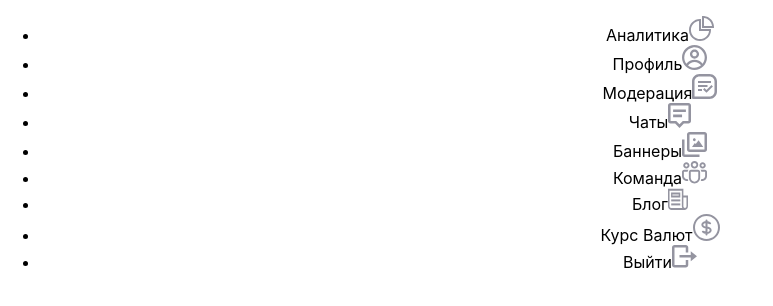
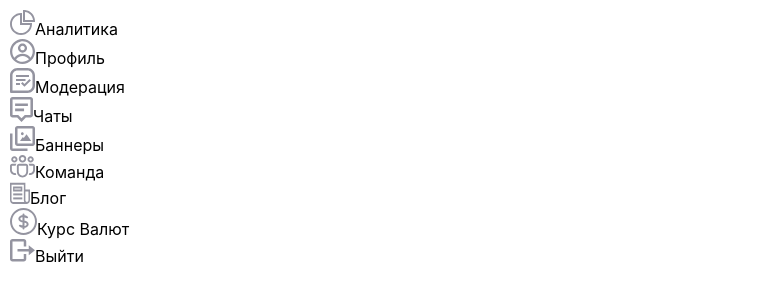
Before and after one commit to NursultanFront/react-developer-users, a React (Create React App) app: page / in a window 1280 px wide. Shown: the top 306 px of the page, without its empty margins (0-773 px from the left). Built offline with nearby package versions, Linux system fonts and the light colour scheme.

Commit message:
fix: styles

```diff
--- a/package.json
+++ b/package.json
@@ -16,6 +16,7 @@
     "json-server": "^0.17.3",
     "react": "^18.2.0",
     "react-dom": "^18.2.0",
+    "react-router-dom": "^6.13.0",
     "react-scripts": "5.0.1",
     "sass": "^1.63.6",
     "typescript": "^4.4.2",
--- a/src/App.css
+++ /dev/null
@@ -1,38 +0,0 @@
-.App {
-  text-align: center;
-}
-
-.App-logo {
-  height: 40vmin;
-  pointer-events: none;
-}
-
-@media (prefers-reduced-motion: no-preference) {
-  .App-logo {
-    animation: App-logo-spin infinite 20s linear;
-  }
-}
-
-.App-header {
-  background-color: #282c34;
-  min-height: 100vh;
-  display: flex;
-  flex-direction: column;
-  align-items: center;
-  justify-content: center;
-  font-size: calc(10px + 2vmin);
-  color: white;
-}
-
-.App-link {
-  color: #61dafb;
-}
-
-@keyframes App-logo-spin {
-  from {
-    transform: rotate(0deg);
-  }
-  to {
-    transform: rotate(360deg);
-  }
-}
--- /dev/null
+++ b/src/App.scss
@@ -0,0 +1,6 @@
+.App {
+  margin: 0 auto;
+  padding: 10px;
+  max-width: 1440px;
+  width: 100%;
+}
--- a/src/App.tsx
+++ b/src/App.tsx
@@ -1,7 +1,5 @@
-import React from "react";
-import logo from "./logo.svg";
-import "./App.css";
 import { AsideMenu } from "./components/aside-menu/AsideMenu";
+import "./App.scss";
 
 function App() {
   return (
--- a/src/components/aside-menu/AsideMenu.tsx
+++ b/src/components/aside-menu/AsideMenu.tsx
@@ -30,8 +30,8 @@ const AsideMenu = () => {
         const IconComponent = item.icon;
         return (
           <li key={item.title}>
+            <IconComponent />
             <span>{item.title}</span>
-            <IconComponent />
           </li>
         );
       })}
--- a/src/index.css
+++ /dev/null
@@ -1,13 +0,0 @@
-body {
-  margin: 0;
-  font-family: -apple-system, BlinkMacSystemFont, 'Segoe UI', 'Roboto', 'Oxygen',
-    'Ubuntu', 'Cantarell', 'Fira Sans', 'Droid Sans', 'Helvetica Neue',
-    sans-serif;
-  -webkit-font-smoothing: antialiased;
-  -moz-osx-font-smoothing: grayscale;
-}
-
-code {
-  font-family: source-code-pro, Menlo, Monaco, Consolas, 'Courier New',
-    monospace;
-}
--- /dev/null
+++ b/src/index.scss
@@ -0,0 +1,24 @@
+body {
+  margin: 0;
+  font-family: -apple-system, BlinkMacSystemFont, "Segoe UI", "Roboto", "Oxygen",
+    "Ubuntu", "Cantarell", "Fira Sans", "Droid Sans", "Helvetica Neue",
+    sans-serif;
+  -webkit-font-smoothing: antialiased;
+  -moz-osx-font-smoothing: grayscale;
+}
+
+code {
+  font-family: source-code-pro, Menlo, Monaco, Consolas, "Courier New",
+    monospace;
+}
+
+* {
+  margin: 0;
+  padding: 0;
+  box-sizing: border-box;
+}
+
+ul,
+li {
+  list-style: none;
+}
```
Also changed, not shown: src/index.tsx (+7 -6 lines), src/pages/HomeView.tsx (added, +7 -0 lines), src/logo.svg (deleted), 1 other file (tests, documents, lock files or other folders).
